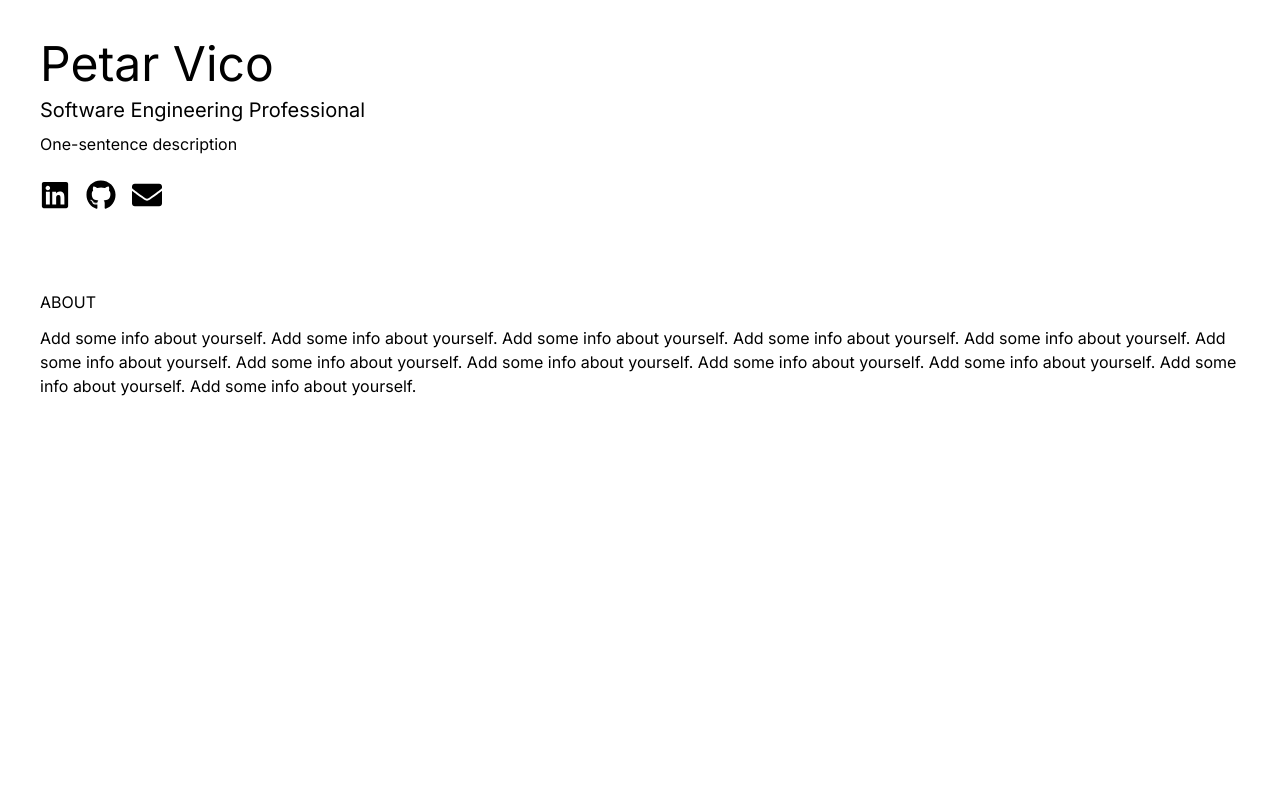
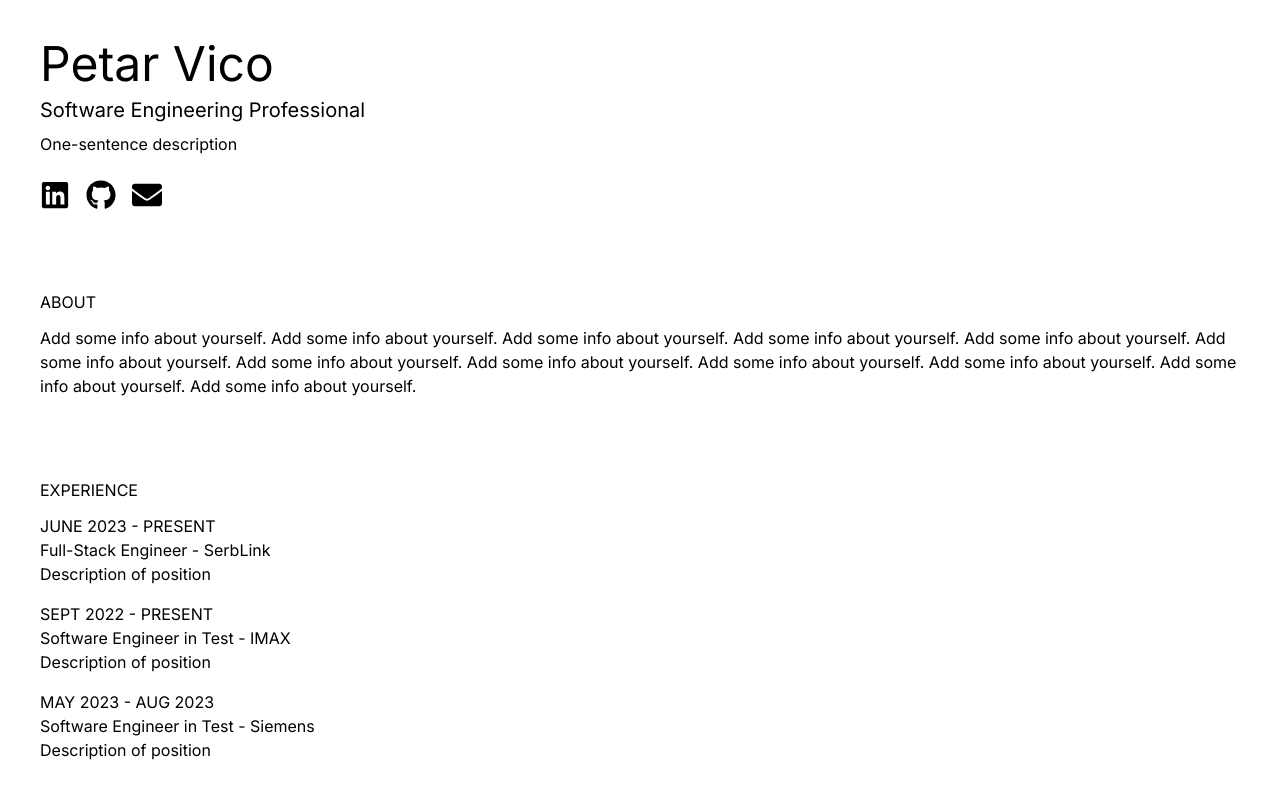
Before and after one commit to pvico12/personal-website, a Next.js app: page / in a window 1280 px wide. Shown: the top 798 px of the page. Built offline with nearby package versions, Linux system fonts and the light colour scheme.

Commit message:
add experience section

```diff
--- a/app/page.js
+++ b/app/page.js
@@ -44,7 +44,37 @@ export default function Home() {
         </p>
       </div>
 
+      <div id="experience-container" className="p-10">
+        <h1 className="pb-3">
+          EXPERIENCE
+        </h1>
 
+        <div id="experience-list" className="flex flex-col">
+          <div className="pb-4">
+            <h4>JUNE 2023 - PRESENT</h4>
+            <h2>Full-Stack Engineer - SerbLink</h2>
+            <p>
+              Description of position
+            </p>
+          </div>
+
+          <div className="pb-4">
+            <h4>SEPT 2022 - PRESENT</h4>
+            <h2>Software Engineer in Test - IMAX</h2>
+            <p>
+              Description of position
+            </p>
+          </div>
+
+          <div className="pb-4">
+            <h4>MAY 2023 - AUG 2023</h4>
+            <h2>Software Engineer in Test - Siemens</h2>
+            <p>
+              Description of position
+            </p>
+          </div>
+        </div>
+      </div>
 
 
     </main>
```
